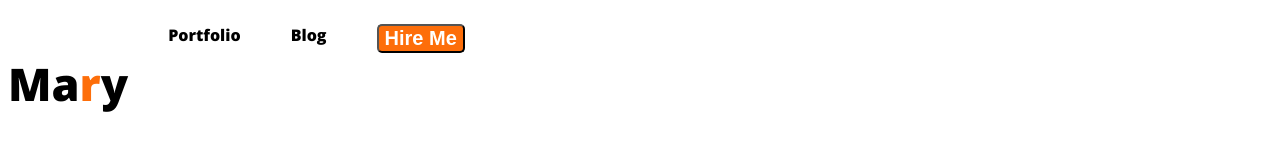
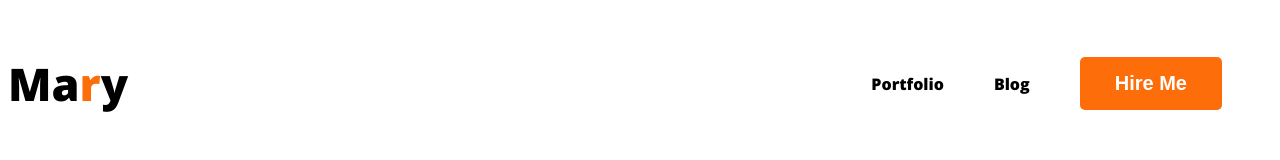
Before and after one commit to asm-junaid/Practice-projects-1, a plain HTML site: page index.html in a window 1280 px wide. Drawn offline with nearby package versions, Linux system fonts and the light colour scheme.

Commit message:
added navbar

```diff
--- a/styles.css/portfolio.css
+++ b/styles.css/portfolio.css
@@ -13,9 +13,13 @@ body{
 
 nav{
     display: flex;
+    justify-content: space-between;
+    align-items: center;
+
 }
 nav > ul{
     display: flex;
+    align-items: center;
 }
 nav li{
     list-style: none;
@@ -33,5 +37,7 @@ nav button{
     color: white;
     font-size: 20px;
     font-weight: 700;
+    border: 0px;
     border-radius: 5px;
+    padding: 15px 35px;
 }
```
